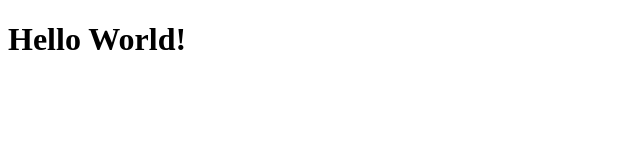
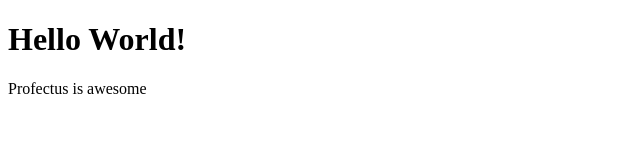
Before and after one commit to Shuyi-codex/profectus-github-test, a plain HTML site: page index.html in a window 1280 px wide. Shown: the whole page, without its empty margins (0-640 px from the left). Drawn offline with Linux system fonts and the light colour scheme.

Commit message:
Add p tag

```diff
--- a/index.html
+++ b/index.html
@@ -7,5 +7,6 @@
 </head>
 <body>
   <h1> Hello World! </h1>
+  <p> Profectus is awesome </p>
 </body>
 </html>
```
